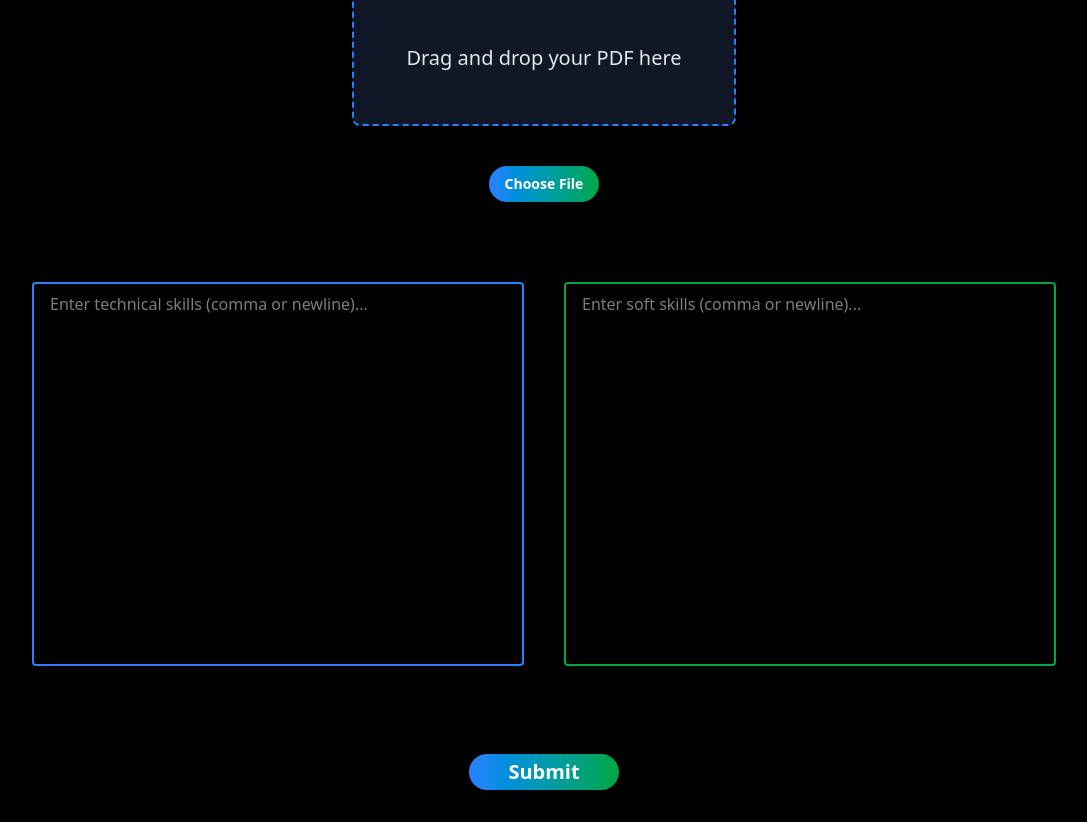
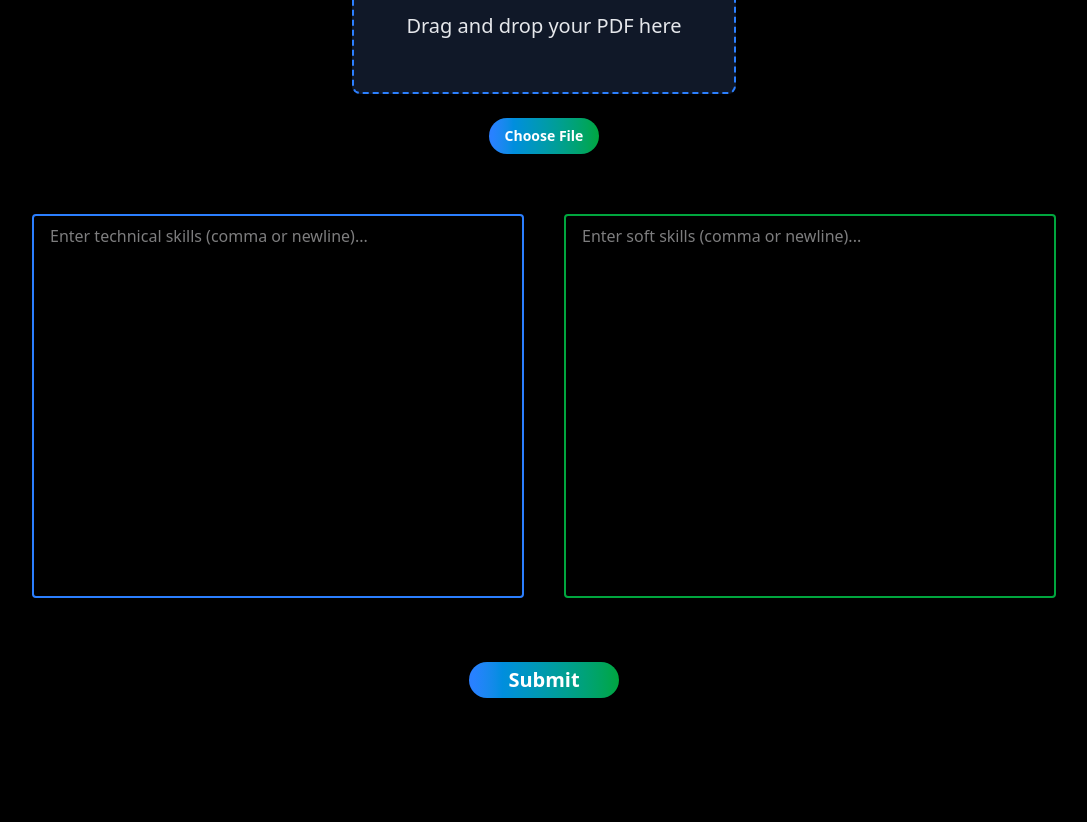
Before and after one commit to fpfrances/ScannerATS, a React (Vite) app: page / in a window 1280 px wide. Shown: the part 422-1244 px from the top of the page, without its empty margins (96-1183 px from the left). After the commit the page ends 1152 px from the top, so only its background shows below. Built offline with nearby package versions, Linux system fonts and the light colour scheme.

Commit message:
fixed some visual content

```diff
--- a/src/components/sections/Home.jsx
+++ b/src/components/sections/Home.jsx
@@ -73,7 +73,7 @@ export const Home = ({ handleSubmit, result, setResult }) => {
 
       <form className="w-full max-w-5xl" onSubmit={onSubmit}>
         <div className="text-center">
-        <p className="mb-10 mt-10">
+        <p className="mb-7 mt-7">
           This resume evaluation tool uses a language model(through the LlamaIndex framework and OpenAI’s GPT) to simulate how an ATS might evaluate your resume.
           Although it doesn’t exactly replicate corporate ATS systems, it offers a reliable estimate of how well your resume aligns with a job description
           in terms of both technical and soft skills. To achieve optimal results, I recommend using AI to extract both technical and soft skills from a job/qualification description,
@@ -81,7 +81,7 @@ export const Home = ({ handleSubmit, result, setResult }) => {
           </p>
 
           <div
-            className="w-full max-w-sm mx-auto p-13 mt-20 mb-6 border-2 border-dashed border-blue-500 bg-gray-900 rounded-lg text-center cursor-pointer"
+            className="w-full max-w-sm mx-auto p-13 mt-15 mb-6 border-2 border-dashed border-blue-500 bg-gray-900 rounded-lg text-center cursor-pointer"
             onDragOver={(e) => e.preventDefault()}
             onDrop={(e) => {
               e.preventDefault();
@@ -92,10 +92,10 @@ export const Home = ({ handleSubmit, result, setResult }) => {
           </div>
 
           {fileName && (
-            <p className="mb-4 mt-10 text-md text-gray-400 font-semibold">Filename: {fileName} ✅</p>
+            <p className="mt-6 text-md text-gray-400 font-semibold">Filename: {fileName} ✅</p>
           )}
 
-          <div className="flex justify-center items-center gap-3 mb-10 mt-10">
+          <div className="flex justify-center items-center gap-3 mb-10 mt-6">
             <label
               htmlFor="fileInput"
               className="cursor-pointer inline-block px-4 py-2 text-sm font-semibold text-white rounded-full bg-gradient-to-r from-blue-500 to-green-600 hover:opacity-90"
@@ -112,7 +112,7 @@ export const Home = ({ handleSubmit, result, setResult }) => {
             />
           </div>
 
-          <div className="grid grid-cols-1 lg:grid-cols-2 gap-6 sm:gap-10 mt-20 mb-10">
+          <div className="grid grid-cols-1 lg:grid-cols-2 gap-6 sm:gap-10 mt-15 mb-10">
             <textarea
               className="w-full h-50 sm:h-96 py-2 px-4 text-gray-50 border-2 border-blue-500 rounded resize-none"
               placeholder="Enter technical skills (comma or newline)..."
@@ -128,7 +128,7 @@ export const Home = ({ handleSubmit, result, setResult }) => {
           </div>
 
           <button
-            className="w-full max-w-[150px] mx-auto px-6 mt-12 py-1 text-lg sm:text-xl font-semibold rounded-full bg-gradient-to-r from-blue-500 to-green-600 hover:opacity-90 transition-all duration-200"
+            className="w-full max-w-[150px] mx-auto px-6 mt-6 py-1 text-lg sm:text-xl font-semibold rounded-full bg-gradient-to-r from-blue-500 to-green-600 hover:opacity-90 transition-all duration-200"
             disabled={isSubmitting}
           >
             Submit
```
